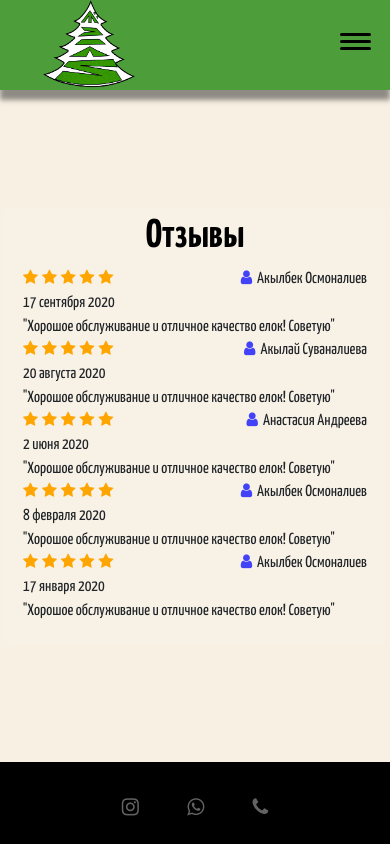
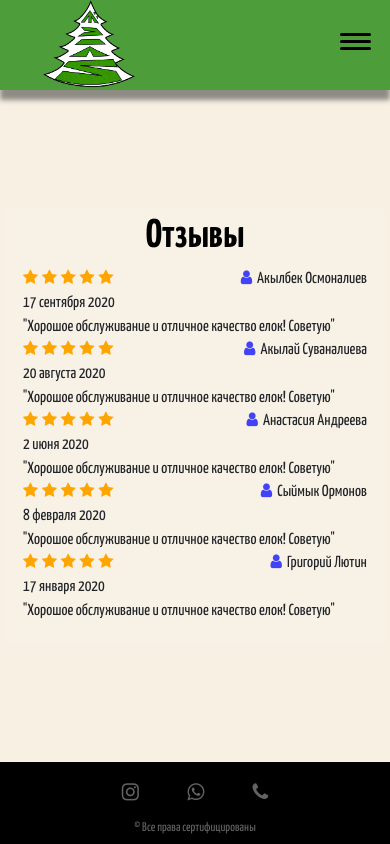
Before and after one commit to kasymjaparov/tree-site, a React (Create React App) app: page /reviews in a window 390 px wide. Built offline with nearby package versions, Linux system fonts and the light colour scheme.

Commit message:
add footer

```diff
--- a/src/App.css
+++ b/src/App.css
@@ -45,7 +45,7 @@ svg{
   margin-top: 0;
 }
 .sausage-dog-animation {
-  height: 25rem;
+  height: 15rem;
   max-height: 80vh;
   max-width: 80vw;
  margin-top: 0;
@@ -385,10 +385,6 @@ svg{
   }
 }
 @media(max-width:350px){
-
-  .sausage-dog-animation {
-   margin-top: -70px;
-  }
   .block{
     min-height: calc(90vh);
   }
--- a/src/components/Contact/classes.module.css
+++ b/src/components/Contact/classes.module.css
@@ -95,7 +95,10 @@ position: relative;
     width: calc(100% - 65px);
     padding: 10px;
 }
-
+.warn{
+    margin: 10px 0px 0px 0px ;
+    color: rgb(141, 22, 22);
+}
 .name input::placeholder { /* Chrome, Firefox, Opera, Safari 10.1+ */
     color: black;
   }
--- a/src/components/Contact/index.js
+++ b/src/components/Contact/index.js
@@ -10,6 +10,7 @@ function App() {
   const[number, setNumber]=React.useState('')
   const [todo, setTodo] = React.useState([])
   const [isSend, setIsSend] = React.useState(false)
+  const [isOk, setIsok] = React.useState(false)
 
   React.useEffect(() => {
   fetch(`${point}/list`)
@@ -34,7 +35,9 @@ function App() {
           })
           setIsSend(true)
       }
-
+      else{
+        setIsok(true)
+      }
      }
       const modul = ()=>{
         setIsSend(false)
@@ -59,6 +62,7 @@ function App() {
         value={number} format="+996 (###) ######" placeholder='+996 (###) ######'  mask="_"/>
         </div>
         <button onClick={handleClick}>Send</button>
+      {isOk&& <div className={classes.warn}>*Заполните все формы,  ваше имя должно быть больше 4</div>}
       {isSend ?
         <div className={classes.modal} >
        <h2 className={classes.modalh2}>Спасибо</h2>
--- a/src/components/Footer/footer.scss
+++ b/src/components/Footer/footer.scss
@@ -8,16 +8,23 @@
     display: flex;
     justify-content: center;
     align-items: center;
+    position: relative;
+}
+.cert{
+    position: absolute;
+    color: #646363;
+    font-size: 15px;
+    top: 60px;
 }
 .footer_refs{
     width: 50%;
     display: flex;
+    margin: -30px 0px 0px 0px ;
     justify-content: space-around;
 }
 .footer_refs span{
     font-size: 20px;
     cursor: pointer;
-
 }
 .footer_refs span a{
     color: rgb(100, 99, 99);
@@ -34,3 +41,10 @@
 .footer_refs span:nth-child(3) i:hover{
     color: rgb(70, 102, 207);
 }
+@media(max-width:400px){
+    .cert{
+
+        font-size: 12.5px;
+
+    }
+}
--- a/src/components/Footer/index.js
+++ b/src/components/Footer/index.js
@@ -9,7 +9,7 @@ function App() {
 <span><a target='_blank' rel="noopener noreferrer" href='https://api.whatsapp.com/send?phone=+996704614512'><i className='fa fa-whatsapp'></i></a ></span>
 <span><a target='_blank' rel="noopener noreferrer" href='tel:+996704614512'><i className='fa fa-phone'></i></a ></span>
      </div>
-
+<span className='cert'> &copy;  Все права сертифицированы</span>
    </footer>
   )
 }
--- a/src/components/Reviews/index.js
+++ b/src/components/Reviews/index.js
@@ -11,8 +11,8 @@ function App(props) {
             <Review name='Акылбек Осмоналиев' date='17 сентября 2020' text='"Хорошое обслуживание и отличное качество елок! Советую"'/>
             <Review name='Акылай Суваналиева' date='20 августа 2020' text='"Хорошое обслуживание и отличное качество елок! Советую"'/>
             <Review name='Анастасия Андреева' date='2 июня 2020' text='"Хорошое обслуживание и отличное качество елок! Советую"'/>
-            <Review name='Акылбек Осмоналиев' date='8 февраля 2020' text='"Хорошое обслуживание и отличное качество елок! Советую"'/>
-            <Review name='Акылбек Осмоналиев' date='17 января 2020' text='"Хорошое обслуживание и отличное качество елок! Советую"'/>
+            <Review name='Сыймык Ормонов' date='8 февраля 2020' text='"Хорошое обслуживание и отличное качество елок! Советую"'/>
+            <Review name='Григорий Лютин' date='17 января 2020' text='"Хорошое обслуживание и отличное качество елок! Советую"'/>
         </div>
     </div>
      </div>
```
